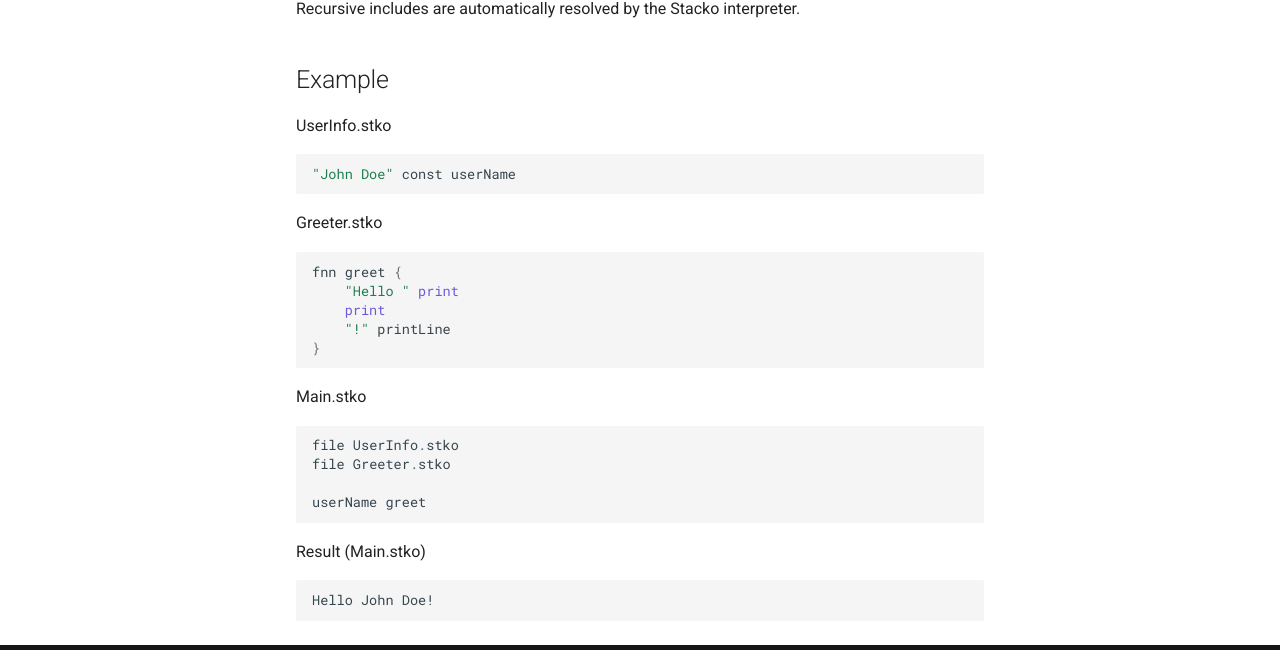
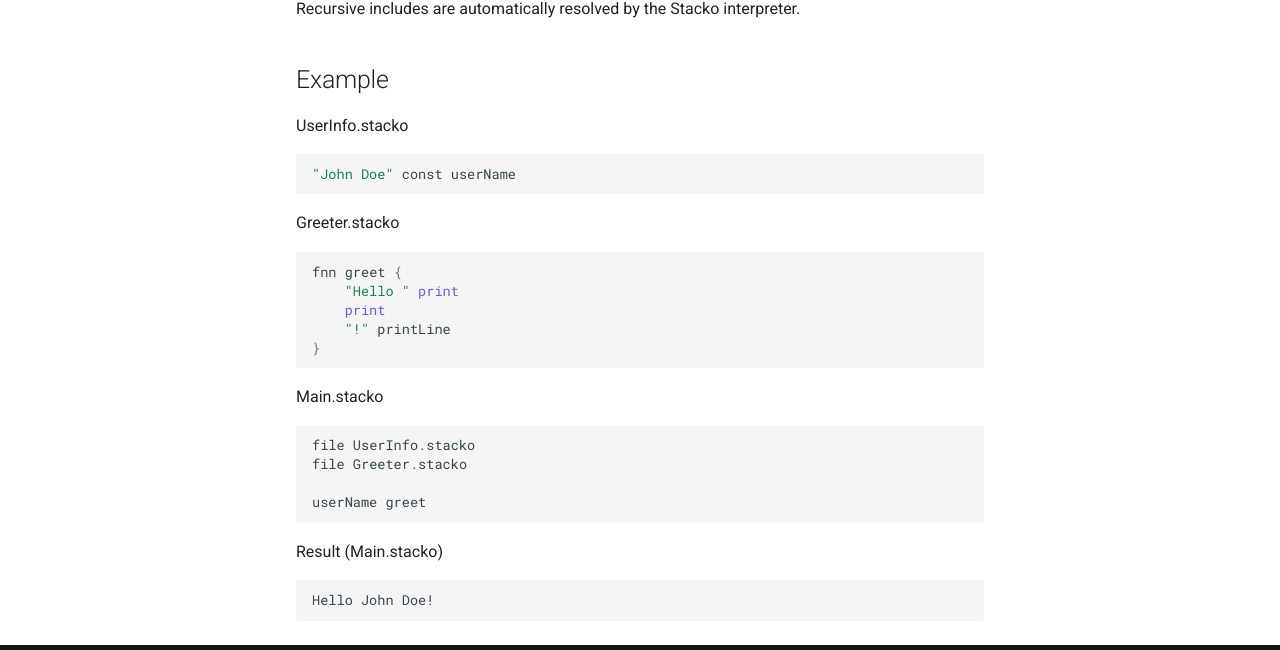
Before and after one commit to Suirabu/stacko-docs, an MkDocs documentation site: the page built from docs/keyword-examples/file.md, in a window 1280 px wide and 965 px high. Shown: the part 276-926 px from the top of the window. Built offline with MkDocs 1.6.1 and Material for MkDocs 9.7.7, drawn with Linux system fonts in a browser that asks for light colours.

Commit message:
Use `.stacko` file extension in examples
It's a minor change which doesn't really make any difference, but I
think it'd be nice to use the `.stacko` extension consistently across
the docs.

````diff
--- a/docs/keyword-examples/file.md
+++ b/docs/keyword-examples/file.md
@@ -8,12 +8,12 @@ Recursive includes are automatically resolved by the Stacko interpreter.
 
 ## Example
 
-UserInfo.stko
+UserInfo.stacko
 ```py
 "John Doe" const userName
 ```
 
-Greeter.stko
+Greeter.stacko
 ```py
 fnn greet {
     "Hello " print
@@ -22,15 +22,15 @@ fnn greet {
 }
 ```
 
-Main.stko
+Main.stacko
 ```py
-file UserInfo.stko
-file Greeter.stko
+file UserInfo.stacko
+file Greeter.stacko
 
 userName greet
 ```
 
-Result (Main.stko)
+Result (Main.stacko)
 ```
 Hello John Doe!
 ```
````
Also changed, not shown: docs/getting-started.md (+1 -1 lines).
